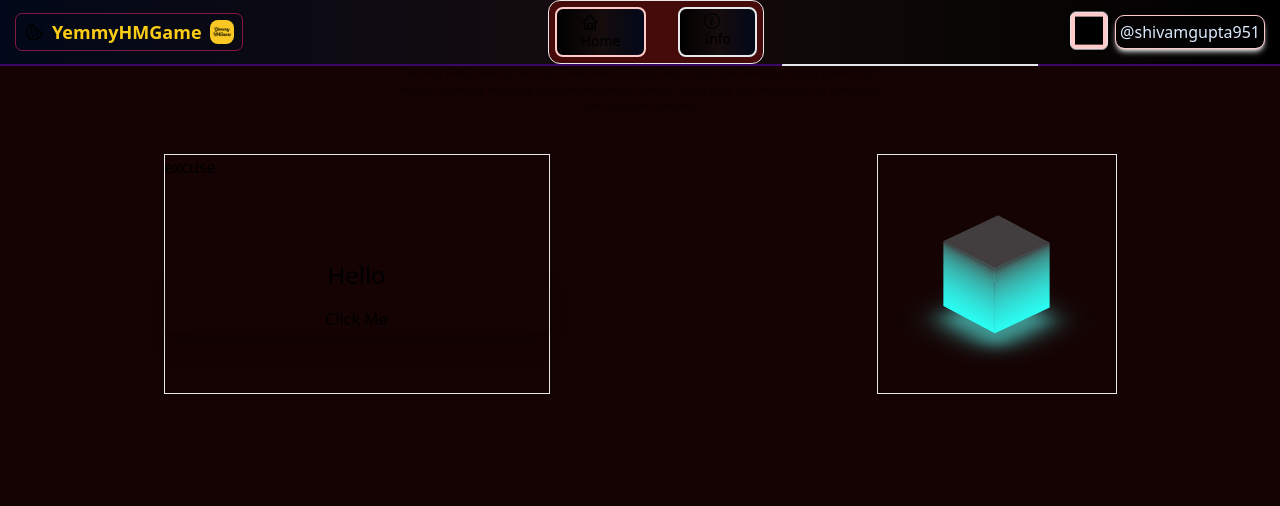
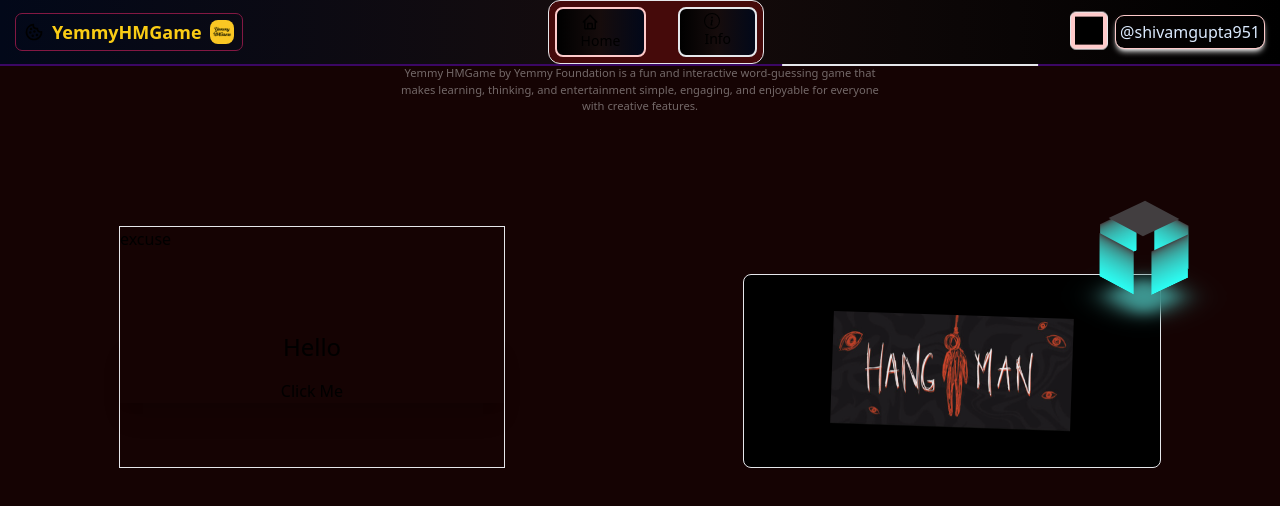
Before and after one commit to shivamgupta951/YemmyHMGame, a React (Vite) app: page / in a window 1280 px wide. Shown: the top 506 px of the page. Built offline with nearby package versions, Linux system fonts and the light colour scheme.

Commit message:
added new layout in home section!

```diff
--- a/src/App.tsx
+++ b/src/App.tsx
@@ -2,6 +2,9 @@ import { useState } from "react";
 import words from "./wordList.json";
 import Navbar from "./components/Navbar";
 import Loader from "./components/Loader";
+import image from "./assets/image.png";
+import { motion } from "framer-motion";
+
 function App() {
   const [wordToGuess, setWordToGuess] = useState(() => {
     return words[Math.floor(Math.random() * words.length)];
@@ -9,7 +12,7 @@ function App() {
   return (
     <div className="min-h-screen flex flex-col bg-[#150303]">
       <Navbar />
-      <div className="flex justify-around mt-10">
+      <div className="flex justify-around mt-28">
         <div className="border">
           <div>{wordToGuess}</div>
           <div className="card w-96 bg-base-100 shadow-xl mt-20">
@@ -31,8 +34,21 @@ function App() {
             </div>
           </div>
         </div>
-        <div className="border size-60">
-          <Loader />
+        <div className="flex justify-center items-center flex-col space-y-12 relative">
+          <div className="top-0 -right-2 absolute"><Loader /></div>
+          <div className="border flex justify-center items-center p-2 bg-black py-10 rounded-lg">
+            <motion.img
+              animate={{ rotate: [0, 6, -6, 12, -12, 6 , -6 , 3 , -3 , 0] }}
+              transition={{
+                repeat: Infinity,
+                duration: 20,
+                ease: "easeInOut",
+              }}
+              src={image}
+              alt="logo"
+              className="w-[60%]"
+            />
+          </div>
         </div>
       </div>
     </div>
--- a/src/components/Bar.tsx
+++ b/src/components/Bar.tsx
@@ -18,8 +18,8 @@ const Bar = () => {
         ></motion.div>
       </div>
 
-      <div className="bg-gradient-to-r from-base-300 via-base-300 to-blue-950 h-12 opacity-40 flex justify-center items-center md:text-[70%] px-8 md:px-4 rounded-2xl w-[60%]">
-        <div className="md:w-[85%] lg:w-[65%] text-center">
+      <div className="bg-gradient-to-r from-base-300 to-blue-950 h-12 opacity-40 flex justify-center items-center md:text-[70%] px-8 md:px-4 rounded-2xl w-[60%]">
+        <div className="md:w-[85%] lg:w-[65%] text-center text-white">
           Yemmy HMGame by Yemmy Foundation is a fun and interactive
           word-guessing game that makes learning, thinking, and entertainment
           simple, engaging, and enjoyable for everyone with creative features.
--- a/src/components/Loader.tsx
+++ b/src/components/Loader.tsx
@@ -1,4 +1,5 @@
 import React from "react";
+import { BiCookie } from "react-icons/bi";
 import styled from "styled-components";
 
 const Loader: React.FC = () => {
@@ -7,15 +8,14 @@ const Loader: React.FC = () => {
 
   return (
     <StyledWrapper>
-      <div className="cube-loader">
+      <div className="cube-loader relative">
+        {/* <div className="absolute -top-8 -left-7 text-yellow-400 font-extrabold bg-black">
+          YemmyHMGame
+        </div> */}
         <div className="cube-top" />
         <div className="cube-wrapper">
           {cubeSides.map((i) => (
-            <span
-              key={i}
-              className="cube-span"
-              style={{ ["--i" as any]: i }}
-            />
+            <span key={i} className="cube-span" style={{ ["--i" as any]: i }} />
           ))}
         </div>
       </div>
@@ -31,8 +31,8 @@ const StyledWrapper = styled.div`
 
   .cube-loader {
     position: relative;
-    width: 75px;
-    height: 75px;
+    width: 50px;
+    height: 50px;
     transform-style: preserve-3d;
     transform: rotateX(-30deg);
     animation: animate 4s linear infinite;
@@ -82,26 +82,23 @@ const StyledWrapper = styled.div`
 
   .cube-top {
     position: absolute;
-    width: 75px;
-    height: 75px;
+    width: 50px;
+    height: 50px;
     background: hsl(330, 3.13%, 25.1%);
     transform: rotateX(90deg) translateZ(37.5px);
     transform-style: preserve-3d;
   }
 
   .cube-top::before {
-    content: '';
+    content: "";
     position: absolute;
-    width: 75px;
-    height: 75px;
+    width: 50px;
+    height: 50px;
     background: hsl(176.61, 42.28%, 40.7%);
     transform: translateZ(-90px);
     filter: blur(10px);
-    box-shadow:
-      0 0 10px #323232,
-      0 0 20px hsl(176.61, 42.28%, 40.7%),
-      0 0 30px #323232,
-      0 0 40px hsl(176.61, 42.28%, 40.7%);
+    box-shadow: 0 0 10px #323232, 0 0 20px hsl(176.61, 42.28%, 40.7%),
+      0 0 30px #323232, 0 0 40px hsl(176.61, 42.28%, 40.7%);
   }
 `;
 
```
Also changed, not shown: src/assets/image.png (added).
